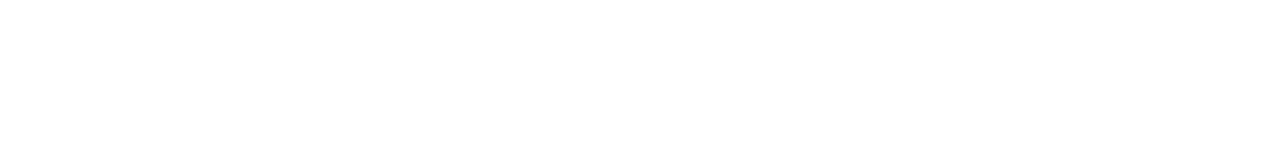
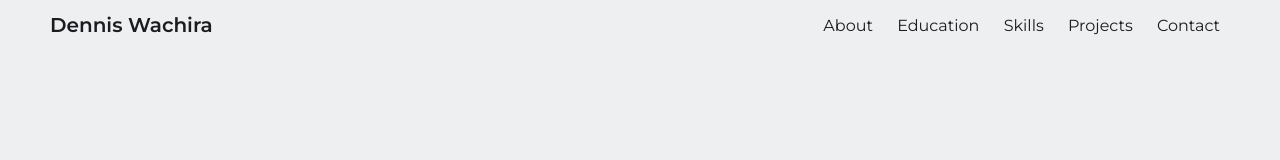
Before and after one commit to DevWachira01/portfolio, a plain HTML site: page index.html in a window 1280 px wide. Drawn offline with Linux system fonts and the light colour scheme.

Commit message:
adding modified content

```diff
--- a/index.html
+++ b/index.html
@@ -7,10 +7,44 @@
     <link rel="preconnect" href="https://fonts.gstatic.com" crossorigin>
     <link href="https://fonts.googleapis.com/css2?family=Montserrat:ital,wght@0,100..900;1,100..900&display=swap" rel="stylesheet">
     <link rel="stylesheet" href="https://cdnjs.cloudflare.com/ajax/libs/font-awesome/7.0.0/css/all.min.css" integrity="sha512-DxV+EoADOkOygM4IR9yXP8Sb2qwgidEmeqAEmDKIOfPRQZOWbXCzLC6vjbZyy0vPisbH2SyW27+ddLVCN+OMzQ==" crossorigin="anonymous" referrerpolicy="no-referrer" />
+
     <link rel="stylesheet" href="style.css">
     <title>My Portfolio Website</title>
 </head>
 <body>
+ <!-- Navbar -->
+    <nav>
+        <div class="left">
+            <a href="/">Dennis Wachira</a>
+        </div>
+        <div class="right">
+            <a href="#about">About</a>
+            <a href="#education">Education</a>
+            <a href="#skills">Skills</a>
+            <a href="projects">Projects</a>
+            <a href="#contact">Contact</a>
+        </div>
+        <!-- <div class="menu">
+            <a href=""><i class="fa-solid fa-bars"></i></a>
+        </div>-->
+    </nav>
+
+    <main>
+        <!-- Hero Section -->
+        <section></section>
+        <!-- Education Background -->
+        <section id="education"></section>
+        <!-- Skills -->
+        <section id="skills"></section>
+        <!-- Projects -->
+        <section id="projects"></section>
+        <!-- Contact Form -->
+        <section id="contact"></section>
+
+    </main>
+    <!-- Footer Section -->
+    <footer></footer>
+
 
 </body>
 </html>
--- a/style.css
+++ b/style.css
@@ -0,0 +1,53 @@
+/* set global css rules */
+:root{
+    --text-color:#1a1c20;
+    --link-color :#4a76ee;
+    --background-color:#eeeff1;
+}
+
+*{
+   margin: 0;
+   padding:0;
+   box-sizing: border-box;
+}
+
+html{
+    scroll-behavior: smooth;
+
+}
+body {
+    font-family:'montserrat',sans-serif;
+    background-color:var(--background-color);
+
+}
+
+a{
+    color:var(--link-color);
+    text-decoration:none ;
+}
+a:hover{
+    color: var(--link-color);
+}
+/* navbar styling */
+nav{
+    display: flex;
+    justify-content: space-between;
+    padding: 0 50px;
+    height:50px;
+    align-items: center;
+}
+nav .left a{
+    color: var(--text-color);
+    font-size: 20px;
+    font-weight:600;
+}
+
+nav .right a{
+    color: var(--text-color);
+    margin:0 10px;
+}
+
+/* Adding responsiveness breakpoints */
+@media (max-width:700px){
+    /* navbar */
+}
```
